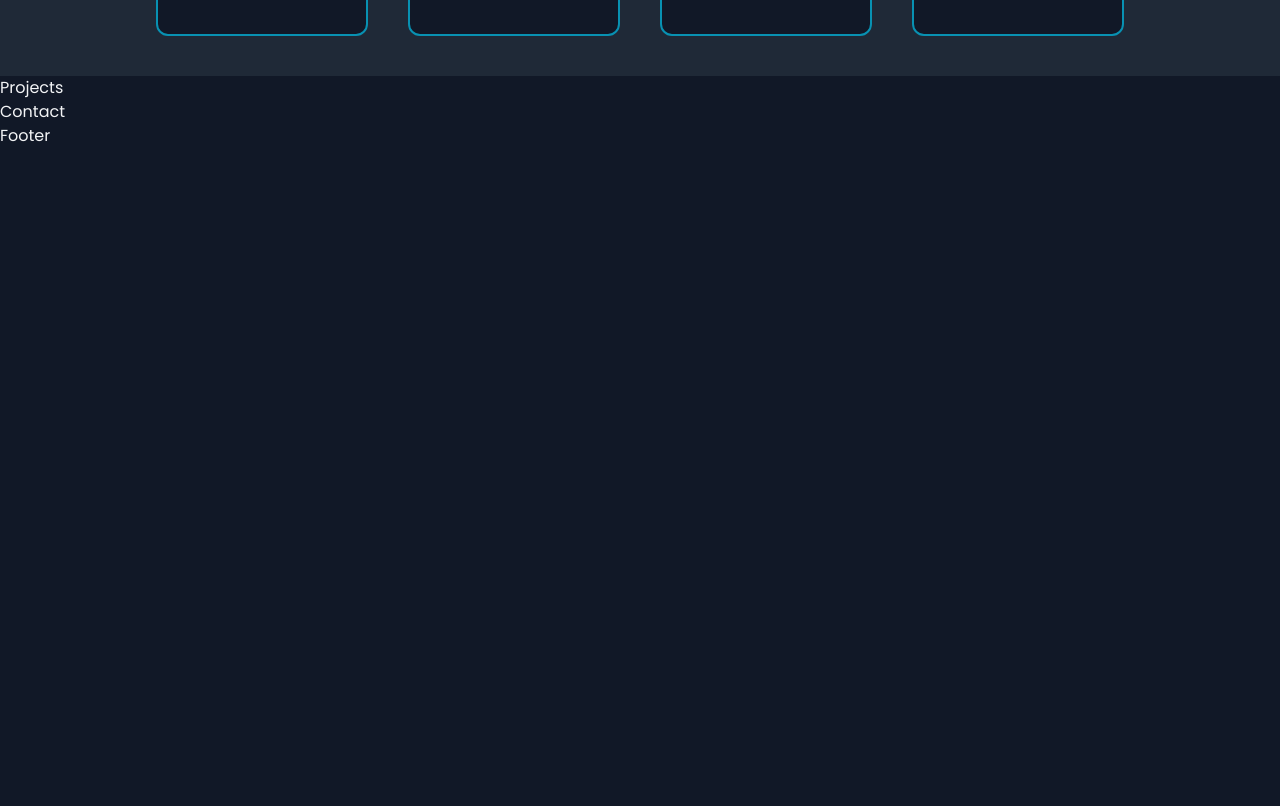
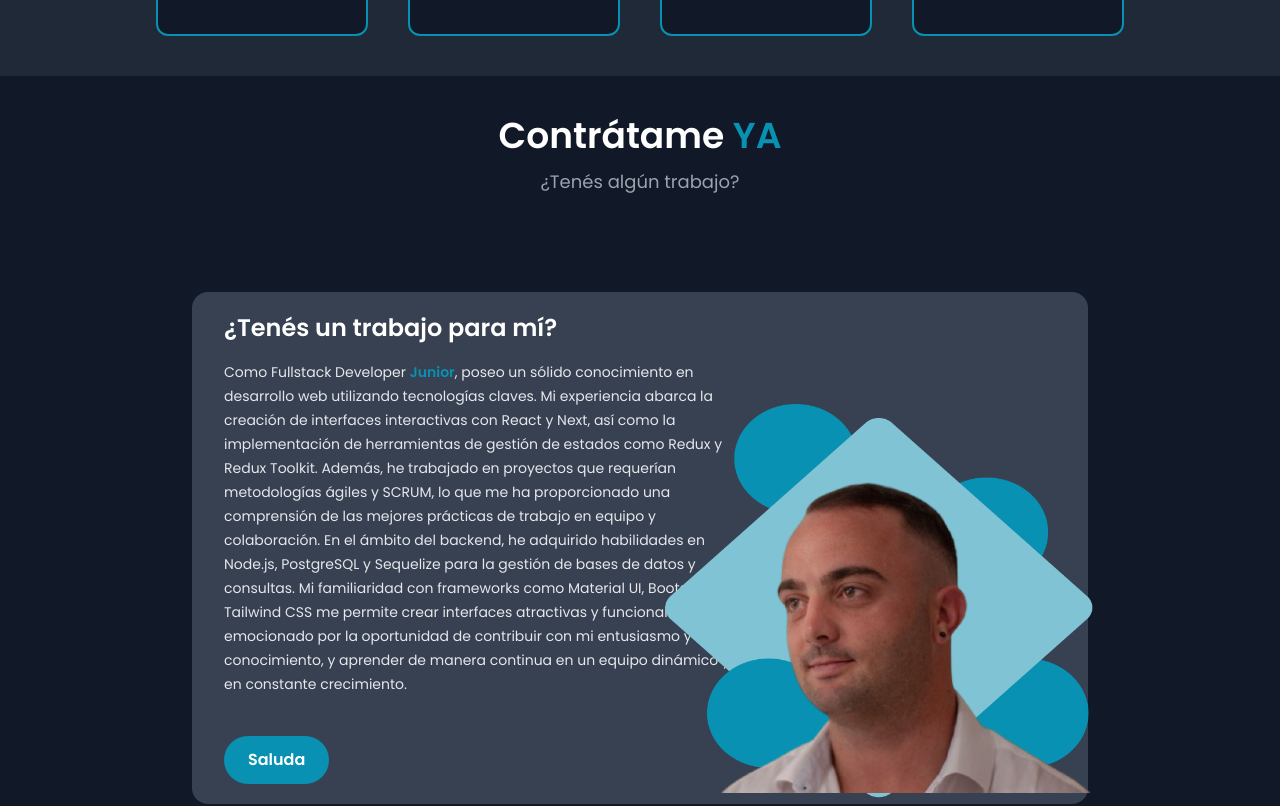
Before and after one commit to GuidoDealbera/Portfolio, a React (Vite) app: page / in a window 1280 px wide. Shown: the part 1840-2646 px from the top of the page. Before the commit the page ends 1988 px from the top, so only its background shows below. Built offline with nearby package versions, Linux system fonts and the light colour scheme.

Commit message:
Casi todo listo

```diff
--- a/src/App.jsx
+++ b/src/App.jsx
@@ -6,18 +6,20 @@ import NavBar from "./Components/NavBar/NavBar";
 import Projects from "./Components/Projects/Projects";
 import Skills from "./Components/Skills/Skills";
 import Bot from "./Components/Bot/Bot";
+import Hireme from "./Components/Hireme/Hireme";
 
 export default function App() {
   return (
-    <>
+    <div>
       <NavBar />
       <Bot/>
       <Home />
       <About/>
       <Skills/>
+      <Hireme/>
       <Projects/>
       <Contact/>
       <Footer/>
-    </>
+    </div>
   );
 }
--- a/src/Components/Bot/Bot.jsx
+++ b/src/Components/Bot/Bot.jsx
@@ -2,7 +2,7 @@ const Bot = () => {
     return (
       <div className="fixed bottom-5 sm:right-8 right-4 z-[999] cursor-pointer text-white text-4xl bg-cyan-600 w-16 h-16 flex items-center justify-center rounded-full animate-bounce">
         <a href="https://wa.me/543775432263" className="flex items-center justify-center">
-        <ion-icon name="chatbubble-ellipses"></ion-icon>
+        <ion-icon name="logo-whatsapp"></ion-icon>
         </a>
       </div>
     );
--- a/src/Components/Contact/Contact.jsx
+++ b/src/Components/Contact/Contact.jsx
@@ -1,9 +1,43 @@
+const Contact = () => {
+  const contact_info = [
+    { logo: "mail", text: "guidojdealbera@gmail.com", link: "mailto:guidojdealbera@gmail.com" },
+    { logo: "logo-whatsapp", text: "+54 3775 432263", link: "https://wa.me/543775432263" },
+    { logo: "location", text: "Villa María, Córdoba, Argentina", link: "https://www.google.com.ar/maps/place/Sta.+Fe+1692,+X5900+Villa+Mar%C3%ADa,+C%C3%B3rdoba/@-32.4060716,-63.2478329,15z" },
+  ];
+  return (
+    <section id="contact" className="py-10 px-3 text-white">
+      <div className="text-center mt-8">
+        <h3 className="text-4xl font-semibold">
+          Contácta<span className="text-cyan-600">me</span>
+        </h3>
+        <p className="text-gray-400 mt-3 text-lg">Ponte en contacto</p>
+        <div className="mt-16 flex md:flex-row flex-col gap-6 max-w-5xl bg-gray-800 md:p-6 p-2 rounded-lg mx-auto">
+          <form className="flex flex-col flex-1 gap-5">
+            <input type="text" placeholder="Tu Nombre" />
+            <input type="email" placeholder="Tu Correo Electrónico" />
+            <textarea placeholder="Tu Mensaje" rows={10} />
+            <button className="btn-primary w-fit">Enviar mensaje</button>
+          </form>
+          <div className="flex flex-col gap-7">
+            {contact_info.map((info, i) => (
+              <div key={i} className="flex gap-4 w-fit items-center">
+                <a
+                  href={info.link}
+                  target="_blank"
+                  className="flex justify-center items-center hover:cursor-pointer"
+                >
+                  <div className="min-w-[3.5rem] text-2xl min-h-[3.5rem] flex items-center justify-center text-white bg-cyan-600 rounded-full">
+                    <ion-icon name={info.logo}></ion-icon>
+                  </div>
+                </a>
+                <p className="text-base">{info.text}</p>
+              </div>
+            ))}
+          </div>
+        </div>
+      </div>
+    </section>
+  );
+};
 
-
-const Contact = () => {
-    return (
-      <div>Contact</div>
-    )
-  }
-
-  export default Contact
+export default Contact;
--- a/src/Components/Footer/Footer.jsx
+++ b/src/Components/Footer/Footer.jsx
@@ -1,7 +1,10 @@
 
 const Footer = () => {
     return (
-      <div>Footer</div>
+      <div className="bg-gray-800 text-sm p-4 text-center text-white flex flex-col gap-2">
+        <span>2023 © Guido José Dealbera</span>
+        <span className="text-gray-600">Diseño basado en una creación de <a className="hover:cursor-pointer hover:text-cyan-600 hover:underline" href="https://www.youtube.com/watch?v=lnaQxrs8T7A&ab_channel=CodeAProgram">Code A Program</a></span>
+      </div>
     )
   }
 
--- /dev/null
+++ b/src/Components/Hireme/Hireme.jsx
@@ -0,0 +1,40 @@
+import hireMe from '../../assets/home.png'
+
+const Hireme = () => {
+  return (
+    <section id="hireme" className="py-10 px-3 text-white">
+      <div className="text-center">
+        <h3 className="text-4xl font-semibold">
+          Contrátame <span className="text-cyan-600">YA</span>
+        </h3>
+        <p className="text-gray-400 mt-3 text-lg">¿Tenés algún trabajo?</p>
+      </div>
+      <div className="bg-gray-700 relative px-8 rounded-2xl py-5 lg:max-w-4xl mx-auto min-h-[24rem] mt-24 flex gap-6 lg:flex-row flex-col-reverse items-center">
+        <div>
+          <h2 className="text-2xl font-semibold">¿Tenés un trabajo para mí?</h2>
+          <p className="max-w-lg text-sm mt-4 text-gray-200 leading-6 lg:text-left text-justify">
+            Como Fullstack Developer{" "}
+            <span className="text-cyan-600 font-semibold">Junior</span>, poseo un sólido
+            conocimiento en desarrollo web utilizando tecnologías claves. Mi
+            experiencia abarca la creación de interfaces interactivas con React
+            y Next, así como la implementación de herramientas de gestión de
+            estados como Redux y Redux Toolkit. Además, he trabajado en proyectos
+            que requerían metodologías ágiles y SCRUM, lo que me ha
+            proporcionado una comprensión de las mejores prácticas de trabajo en
+            equipo y colaboración. En el ámbito del backend, he adquirido
+            habilidades en Node.js, PostgreSQL y Sequelize para la gestión de
+            bases de datos y consultas. Mi familiaridad con frameworks como
+            Material UI, Bootstrap y Tailwind CSS me permite crear interfaces
+            atractivas y funcionales. Estoy emocionado por la oportunidad de
+            contribuir con mi entusiasmo y conocimiento, y aprender de manera
+            continua en un equipo dinámico y en constante crecimiento.
+          </p>
+          <button className="btn-primary mt-10">Saluda</button>
+        </div>
+        <img src={hireMe} alt="" className='lg:h-[25rem] h-80 lg:absolute bottom-0 -right-3 object-cover'/>
+      </div>
+    </section>
+  );
+};
+
+export default Hireme;
--- a/src/Components/Projects/Projects.jsx
+++ b/src/Components/Projects/Projects.jsx
@@ -1,7 +1,7 @@
 
 const Projects = () => {
     return (
-      <div>Projects</div>
+      <div id="projects">Projects</div>
     )
   }
 
```
